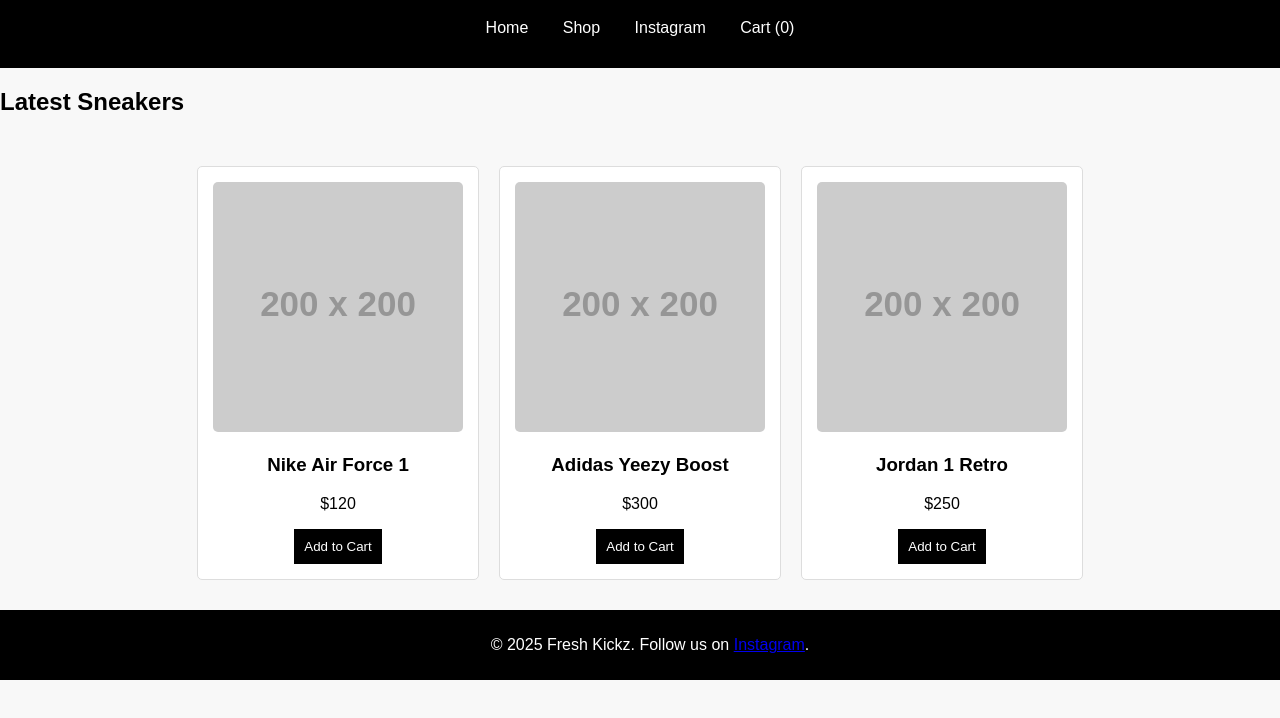
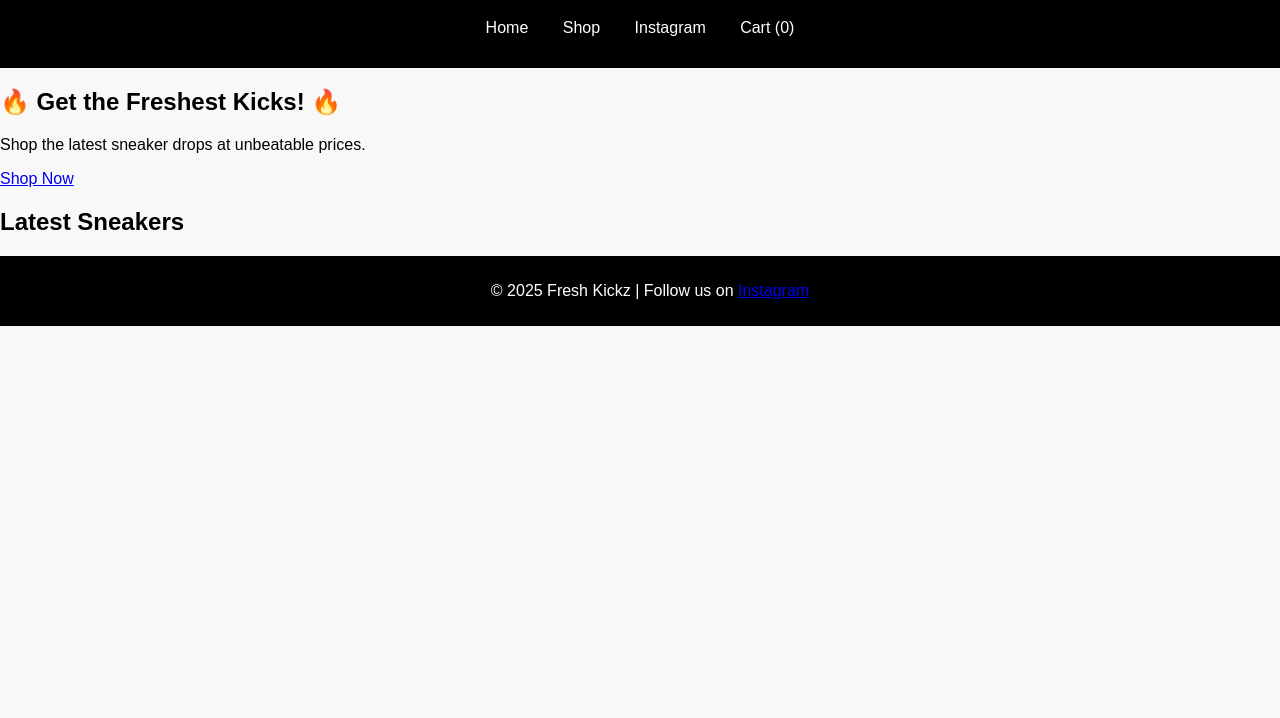
Before and after one commit to tanush0301/index.html, a plain HTML site: page index.html in a window 1280 px wide. Shown: the part 76-794 px from the top of the page. Drawn offline with Linux system fonts and the light colour scheme; placeholder pictures from the web are drawn by us.

Commit message:
Update index.html

```diff
--- a/index.html
+++ b/index.html
@@ -3,8 +3,9 @@
 <head>
     <meta charset="UTF-8">
     <meta name="viewport" content="width=device-width, initial-scale=1.0">
-    <title>Fresh Kickz - Buy Sneakers</title>
+    <title>Fresh Kickz - Sneakers Store</title>
     <link rel="stylesheet" href="style.css">
+    <script defer src="script.js"></script>
 </head>
 <body>
 
@@ -15,22 +16,27 @@
                 <li><a href="#">Home</a></li>
                 <li><a href="#">Shop</a></li>
                 <li><a href="https://www.instagram.com/fresh_kickz03/" target="_blank">Instagram</a></li>
-                <li><a href="#">Cart (<span id="cart-count">0</span>)</a></li>
+                <li><a href="#" class="cart-btn">Cart (<span id="cart-count">0</span>)</a></li>
             </ul>
         </nav>
     </header>
 
-    <main>
+    <section class="hero">
+        <h2>🔥 Get the Freshest Kicks! 🔥</h2>
+        <p>Shop the latest sneaker drops at unbeatable prices.</p>
+        <a href="#products" class="btn">Shop Now</a>
+    </section>
+
+    <main id="products">
         <h2>Latest Sneakers</h2>
-        <div class="products" id="product-list">
-            <!-- Products will be inserted here by script.js -->
+        <div class="products-container">
+            <!-- Products will be inserted here dynamically -->
         </div>
     </main>
 
     <footer>
-        <p>&copy; 2025 Fresh Kickz. Follow us on <a href="https://www.instagram.com/fresh_kickz03/" target="_blank">Instagram</a>.</p>
+        <p>&copy; 2025 Fresh Kickz | Follow us on <a href="https://www.instagram.com/fresh_kickz03/" target="_blank">Instagram</a></p>
     </footer>
 
-    <script src="script.js"></script>
 </body>
 </html>
```
